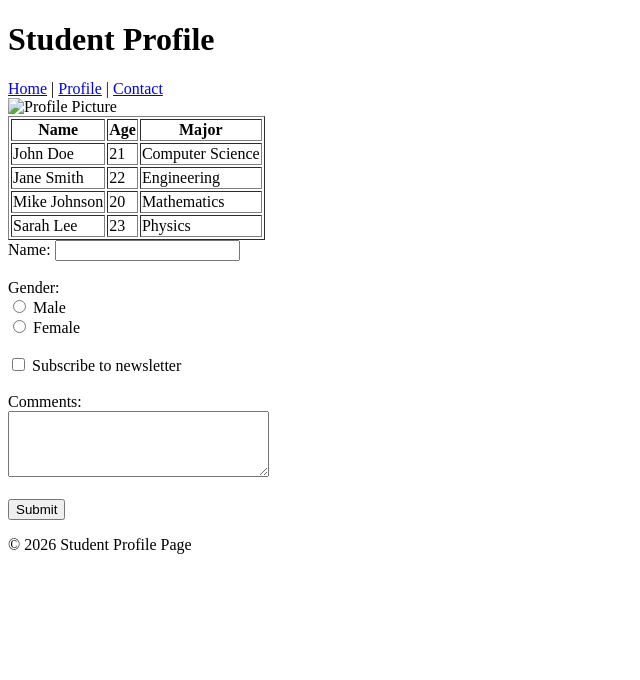
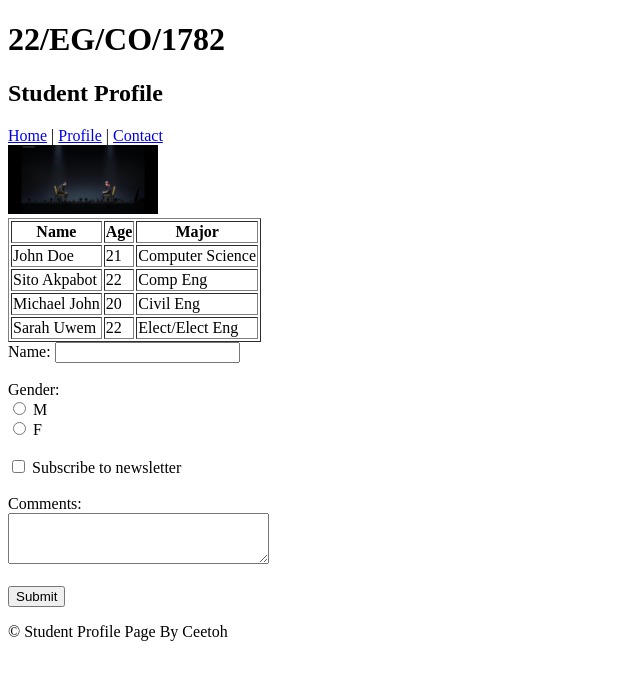
Before and after one commit to Ceescripts/lab2-html-ceescripts, a plain HTML site: page index.html in a window 1280 px wide. Shown: the whole page, without its empty margins (0-640 px from the left). Drawn offline with Linux system fonts and the light colour scheme.

Commit message:
Update student profile details and form elements

```diff
--- a/index.html
+++ b/index.html
@@ -5,9 +5,9 @@
     <title>Advanced HTML</title>
 </head>
 <body>
-
     <header>
-        <h1>Student Profile</h1>
+        <h1>22/EG/CO/1782</h1>
+        <h2>Student Profile</h2>
     </header>
 
     <!-- Navigation -->
@@ -17,13 +17,10 @@
         <a href="#">Contact</a>
     </nav>
 
-    <!-- Main Content -->
     <article>
         <section>
-            <!-- Local Image (upload this to GitHub) -->
-            <img src="profile.png" alt="Profile Picture" width="150">
+            <img src="IMG_1327.png" alt="Profile Picture" width="150">
 
-            <!-- Table -->
             <table border="1">
                 <tr>
                     <th>Name</th>
@@ -36,49 +33,44 @@
                     <td>Computer Science</td>
                 </tr>
                 <tr>
-                    <td>Jane Smith</td>
+                    <td>Sito Akpabot</td>
                     <td>22</td>
-                    <td>Engineering</td>
+                    <td>Comp Eng</td>
                 </tr>
                 <tr>
-                    <td>Mike Johnson</td>
+                    <td>Michael John</td>
                     <td>20</td>
-                    <td>Mathematics</td>
+                    <td>Civil Eng</td>
                 </tr>
                 <tr>
-                    <td>Sarah Lee</td>
-                    <td>23</td>
-                    <td>Physics</td>
+                    <td>Sarah Uwem</td>
+                    <td>22</td>
+                    <td>Elect/Elect Eng</td>
                 </tr>
             </table>
         </section>
     </article>
 
-    <!-- Form -->
     <section>
         <form>
             <label>Name:</label>
             <input type="text" name="name"><br><br>
 
-            <!-- Radio buttons -->
             <label>Gender:</label><br>
-            <input type="radio" name="gender"> Male<br>
-            <input type="radio" name="gender"> Female<br><br>
+            <input type="radio" name="gender"> M<br>
+            <input type="radio" name="gender"> F<br><br>
 
-            <!-- Checkbox -->
             <input type="checkbox"> Subscribe to newsletter<br><br>
 
-            <!-- Textarea -->
             <label>Comments:</label><br>
-            <textarea rows="4" cols="30"></textarea><br><br>
+            <textarea rows="3" cols="30"></textarea><br><br>
 
             <input type="submit" value="Submit">
         </form>
     </section>
 
-    <!-- Footer -->
     <footer>
-        <p>© 2026 Student Profile Page</p>
+        <p>© Student Profile Page By Ceetoh </p>
     </footer>
 
 </body>
```
